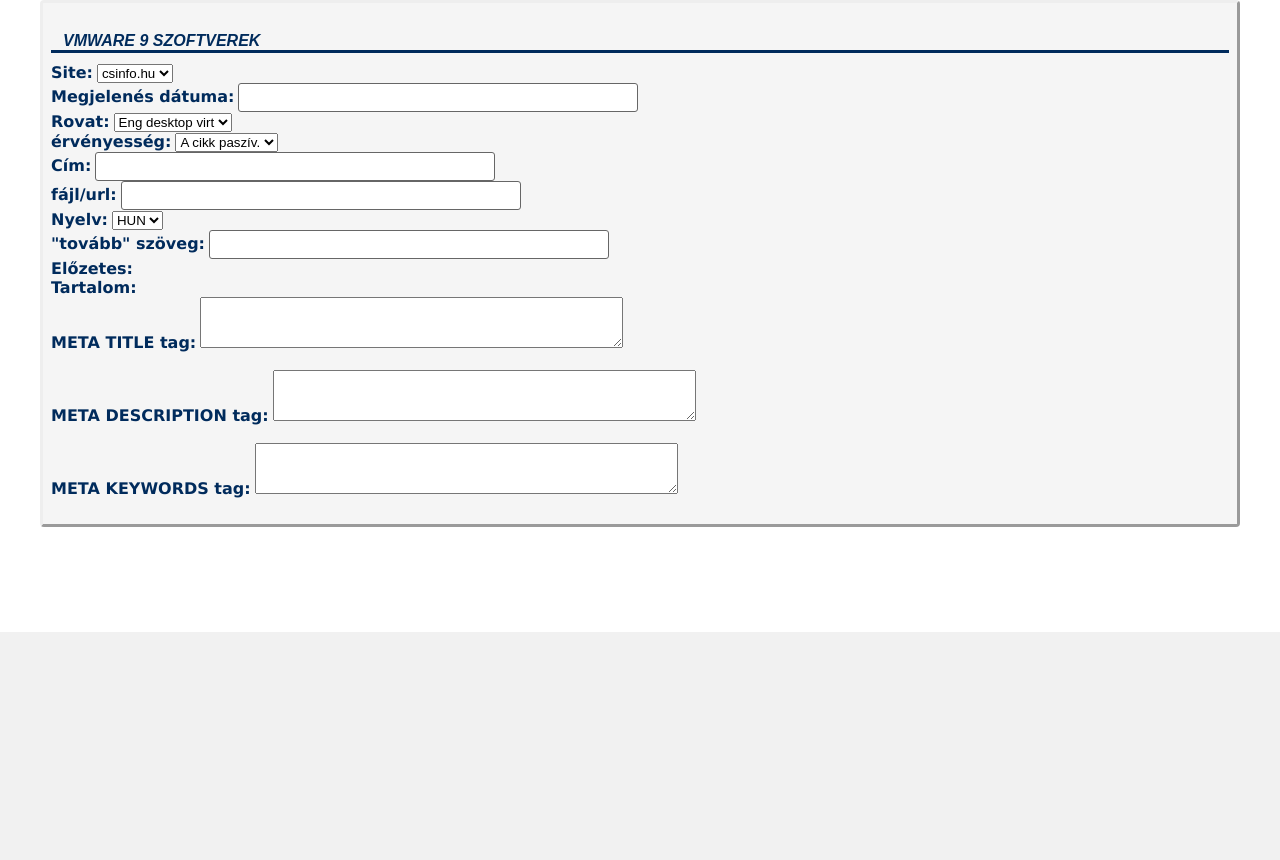
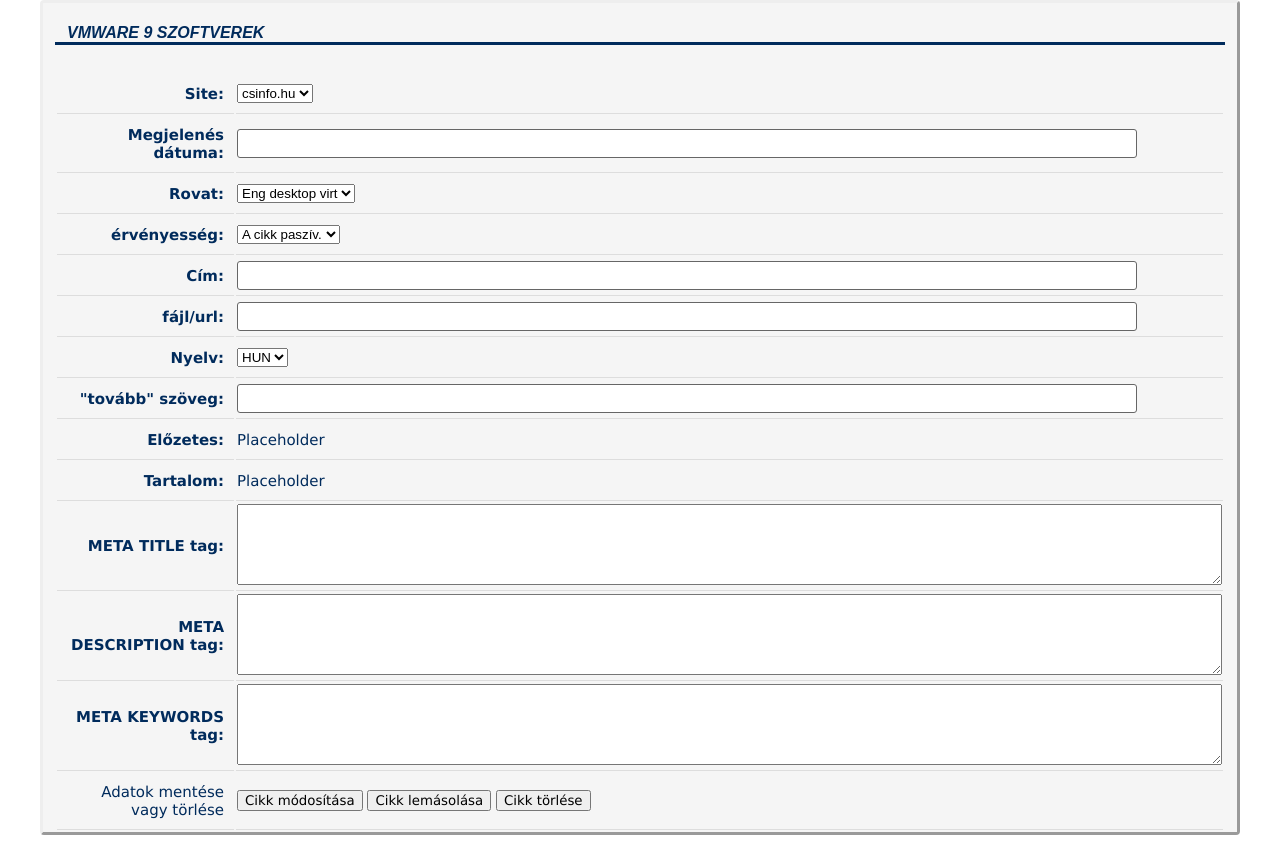
Before and after one commit to VeryCreativeName64/admin_felulet, a PHP site: page /cikkszerkesztes.php in a window 1280 px wide. Shown: the part 168-1028 px from the top of the page. Before the commit the page ends 800 px from the top, so only its background shows below. Run offline with PHP 8.4, Linux system fonts and the light colour scheme.

Commit message:
cikkszerkesztes.php elrendezése

```diff
--- a/cikkszerkesztes.php
+++ b/cikkszerkesztes.php
@@ -30,49 +30,80 @@
         <article>
             <div class="cikkadat">
                 <h4>VMWARE 9 szoftverek</h4>
-                    <label for="site">Site:</label>
-                    <select name="site" id="site">
+                <table>
+                    <tbody>
+                        <tr>
+                            <td class="bal"><label for="site">Site:</label></td>
+                            <td class="jobb"><select name="site" id="site">
                                     <option value="csinfo">csinfo.hu</option>
-                    </select>
-                <br>
-
-                <label for="reldate">Megjelenés dátuma:</label>
-                <input type="text" id="reldate" name="reldate"><br>
-                <label for="rowat">Rovat:</label>
-                <select name="rovat" id="rowat">
+                                </select></td><br>
+                        </tr>
+                        <tr>
+                            <td class="bal"><label for="reldate">Megjelenés dátuma:</label></td>
+                            <td class="jobb"><input type="text" id="reldate" name="reldate"></td>
+                        </tr>
+                        <tr>
+                            <td class="bal"><label for="rowat">Rovat:</label></td>
+                            <td class="jobb"><select name="rovat" id="rowat">
                                     <option value="eng desktop">Eng desktop virt</option>
-                </select><br>
-                <label for="erveny">érvényesség:</label>
-                <select name="érvényesség" id="erveny">
+                                </select></td>
+                        </tr>
+                        <tr>
+                            <td class="bal"><label for="erveny">érvényesség:</label></td>
+                            <td class="jobb"><select name="érvényesség" id="erveny">
                                     <option value="eng desktop">A cikk paszív.</option>
-                </select><br>
-                <label for="cim">Cím:</label>
-                <input type="text" id="cim" name="cim"><br>
-                <label for="fajlurl">fájl/url:</label>
-                <input type="text" id="fajlurl" name="fajlurl"><br>
-                <label for="lang">Nyelv:</label>
-                <select name="lang" id="lang">
+                                </select></td>
+                        </tr>
+                        <tr>
+                            <td class="bal"><label for="cim">Cím:</label></td>
+                            <td class="jobb"><input type="text" id="cim" name="cim"></td>
+                        </tr>
+                        <tr>
+                            <td class="bal"><label for="fajlurl">fájl/url:</label></td>
+                            <td class="jobb"><input type="text" id="fajlurl" name="fajlurl"></td>
+                        </tr>
+                        <tr>
+                            <td class="bal"><label for="lang">Nyelv:</label></td>
+                            <td class="jobb"><select name="lang" id="lang">
                                     <option value="hun">HUN</option>
                                     <option value="eng">ENG</option>
                                     <option value="ger">GER</option>
                                     <option value="fra">FRA</option>
-                </select><br>
-                <label for="tovabbiszoveg">"tovább" szöveg:</label>
-                <input type="text" id="tovabbiszoveg" name="tovabbiszoveg"><br>
-                <label for="elozetes">Előzetes:</label><br>
-                <label for="tartalom">Tartalom:</label><br>
-                <div class="sor">
-                    <label for="metaTitle">META TITLE tag:</label>
-                    <textarea id="metaTitle" name="metaTitle" rows="3" cols="50"></textarea>
-                </div><br>
-                <div class="sor">
-                    <label for="metaDescription">META DESCRIPTION tag:</label>
-                    <textarea id="metaDescription" name="metaDescription" rows="3" cols="50"></textarea>
-                </div><br>
-                <div class="sor">
-                    <label for="metaKeywords">META KEYWORDS tag:</label>
-                    <textarea id="metaKeywords" name="metaKeywords" rows="3" cols="50"></textarea>
-                </div><br>
+                                </select></td>
+                        </tr>
+                        <tr>
+                            <td class="bal"><label for="tovabbiszoveg">"tovább" szöveg:</label></td>
+                            <td class="jobb"><input type="text" id="tovabbiszoveg" name="tovabbiszoveg"></td>
+                        </tr>
+                        <tr>
+                            <td class="bal"><label for="elozetes">Előzetes:</label></td>
+                            <td class="jobb">Placeholder</td>
+                        </tr>
+                        <tr>
+                            <td class="bal"><label for="tartalom">Tartalom:</label></td>
+                            <td class="jobb">Placeholder</td>
+                        </tr>
+                        <tr>
+                            <td class="bal"><label for="metaTitle">META TITLE tag:</label></td>
+                            <td class="jobb"><textarea id="metaTitle" name="metaTitle" rows="5" cols="120"></textarea></td>
+                        </tr>
+                        <tr>
+                            <td class="bal"><label for="metaDescription">META DESCRIPTION tag:</label></td>
+                            <td class="jobb"><textarea id="metaDescription" name="metaDescription" rows="5" cols="120"></textarea></td>
+                        </tr>
+                        <tr>
+                            <td class="bal"><label for="metaKeywords">META KEYWORDS tag:</label></td>
+                            <td class="jobb"><textarea id="metaKeywords" name="metaKeywords" rows="5" cols="120"></textarea></td>
+                        </tr>
+                        <tr>
+                            <td class="bal">Adatok mentése vagy törlése</td>
+                            <td class="jobb"><button type="submit">Cikk módosítása</button>
+                                <button type="submit">Cikk lemásolása</button>
+                                <button type="submit">Cikk törlése</button>
+                            </td>
+                        </tr>
+                    </tbody>
+                </table>
             </div>
         </article>
     </main>
--- a/style.css
+++ b/style.css
@@ -69,7 +69,7 @@ article {
   border-style: outset;
   margin-bottom: 25px;
   border-radius: 4px;
-  padding: 8px;
+
 }
 
 article h4 {
@@ -81,7 +81,6 @@ article h4 {
   margin-bottom: 10px;
 }
 label {
-
   font-weight: bold;
   margin-top: 6px;
 }
@@ -99,18 +98,45 @@ input {
   width: 100%;
   max-width: 400px;
   box-sizing: border-box;
-
 }
 
 /*menupont.php*/
-input[type=checkbox]{
+input[type="checkbox"] {
   max-width: 15px;
 }
 
 /* admin.php és rovat.php */
-.adat input, .adat label, .jelszo input {
-  display:block;
+.adat input,
+.adat label,
+.jelszo input {
+  display: block;
 }
+
+/*cikkszerkesztes.php*/
+.cikkadat article {
+  display: flex;
+  align-items: flex-start;
+}
+.cikkadat table{
+  margin:auto;
+}
+.cikkadat input{
+  width: 100%;
+  min-width: 900px;
+}
+.bal{
+  text-align: right;
+}
+.bal, .job{
+  background-color: whitesmoke;
+  padding: 10px;
+}
+.cikkadat tr:nth-child(even) {
+  background-color: whitesmoke;
+
+}
+
+
 
 .adat .sor {
   display: flex;
```
Lines whose indentation alone changed are shown as unchanged.
